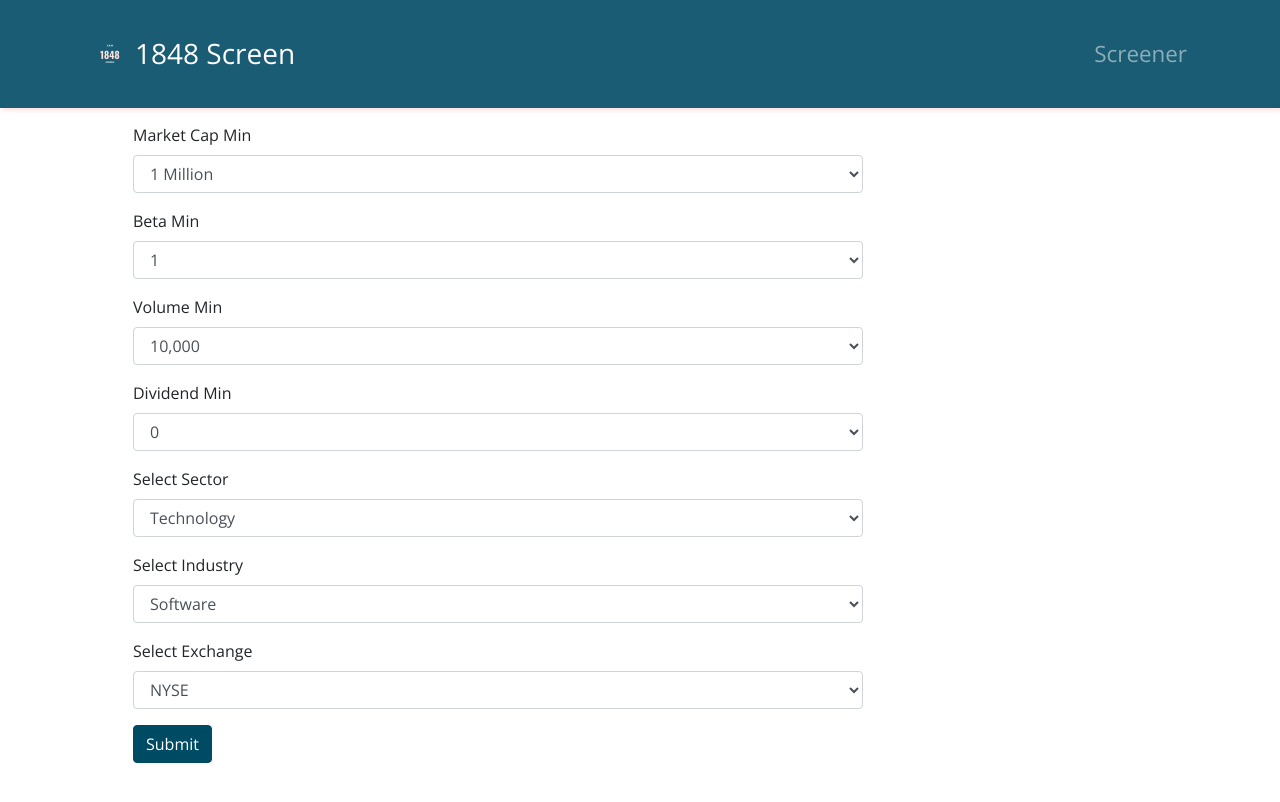
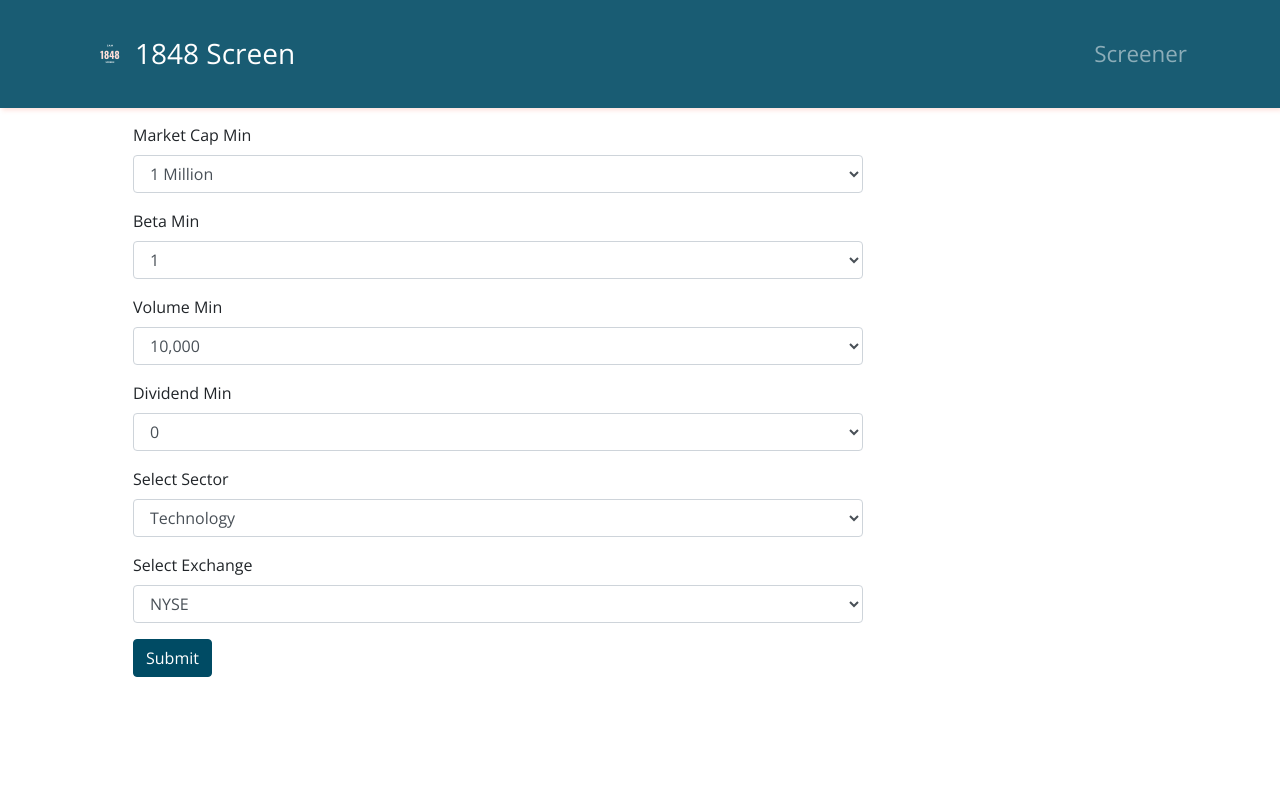
Before and after one commit to sjoseph1848/AngularTemplateDrivenForm, an Angular app: page /screen in a window 1280 px wide. Shown: the top 802 px of the page. Built offline with nearby package versions, Linux system fonts and the light colour scheme.

Commit message:
added the stock screening form still in progress

```diff
--- a/src/app/screener/screener.component.html
+++ b/src/app/screener/screener.component.html
@@ -74,44 +74,23 @@
               name="sector"
               [ngModel]="defaultSector"
             >
-              <option value="Consumer%20Cyclical">Consumer Cyclical</option>
+              <option value="Consumer Cyclical">Consumer Cyclical</option>
               <option value="Energy">Energy</option>
               <option value="Technology">Technology</option>
               <option value="Industrials">Industrials</option>
-              <option value="Financial%20Services">Financial Services</option>
-              <option value="Basic%20Materials">Basic Materials</option>
-              <option value="Communication%20Services"
+              <option value="Financial Services">Financial Services</option>
+              <option value="BasicMaterials">Basic Materials</option>
+              <option value="Communication Services"
                 >Communication Services</option
               >
-              <option value="Consumer%20Defensive">Consumer Defensive</option>
+              <option value="ConsumerDefensive">Consumer Defensive</option>
               <option value="Healthcare">Healthcare</option>
-              <option value="Real%20Estate">Real Estate</option>
+              <option value="Real Estate">Real Estate</option>
               <option value="Utilities">Utilities</option>
-              <option value="Industrial%20Goods">Industrial Goods</option>
+              <option value="Industrial Goods">Industrial Goods</option>
               <option value="Financial">Financial</option>
               <option value="Services">Services</option>
               <option value="Conglomerates">Conglomerates</option>
-            </select>
-          </div>
-
-          <div class="form-group">
-            <label for="industry">Select Industry</label>
-            <select
-              id="industry"
-              class="form-control"
-              name="industry"
-              [ngModel]="defaultIndustry"
-            >
-              <option value="Autos">Autos</option>
-              <option value="Banks">Banks</option>
-              <option value="Banks%20Diversified">Banks Diversified</option>
-              <option value="Software">Software</option>
-              <option value="Banks%20Regional">Banks Regional</option>
-              <option value="Beverages%20Alcoholic">Beverages Alcoholic</option>
-              <option value="Beverages%20Brewers">Beverages Brewers</option>
-              <option value="Beverages%20Non-Alcoholic"
-                >Beverages Non-Alcoholic</option
-              >
             </select>
           </div>
 
--- a/src/app/screener/screener.component.ts
+++ b/src/app/screener/screener.component.ts
@@ -1,5 +1,6 @@
 import { Component, OnInit } from '@angular/core';
 import { NgForm } from '@angular/forms';
+import { HttpClient } from '@angular/common/http';
 
 @Component({
   selector: 'app-screener',
@@ -14,13 +15,29 @@ export class ScreenerComponent implements OnInit {
   defaultSector = "Technology";
   defaultIndustry = "Software";
   defaultExchange = "nyse";
-  constructor() { }
+
+
+  constructor(private http: HttpClient) { }
 
   ngOnInit() {
   }
 
   onSubmit(form: NgForm) {
     console.log(form);
+    if (form.valid) {
+      let screenedStock = this.getScreenedStocks(form.value);
+      screenedStock.subscribe(data => {
+        console.log(data);
+      })
+    }
+  }
+
+  getScreenedStocks(screenData: any) {
+    const data = screenData.screenData;
+    console.log(data)
+    let url = `https://nottingham-1848-slayer-robin.azurewebsites.net/api/screen/marketCap/${data.marketCap}/beta/${data.betaMin}/volumeMin/${data.volumeMin}/sector/${data.sector}/industry/None/exchange/${data.exchange}/dividendMin/${data.dividendMin}`;
+    console.log(url);
+    return this.http.get(url);
   }
 
 }
```
